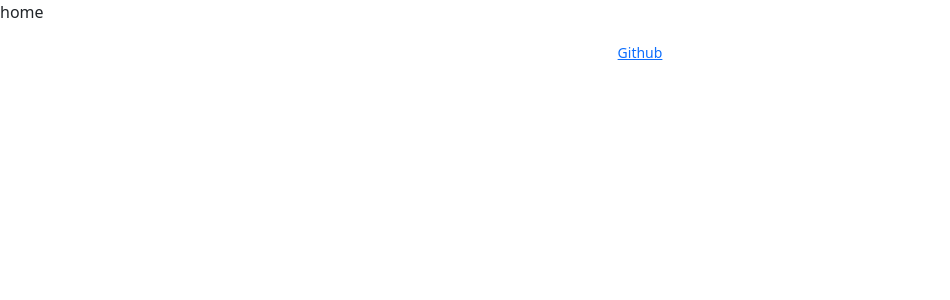
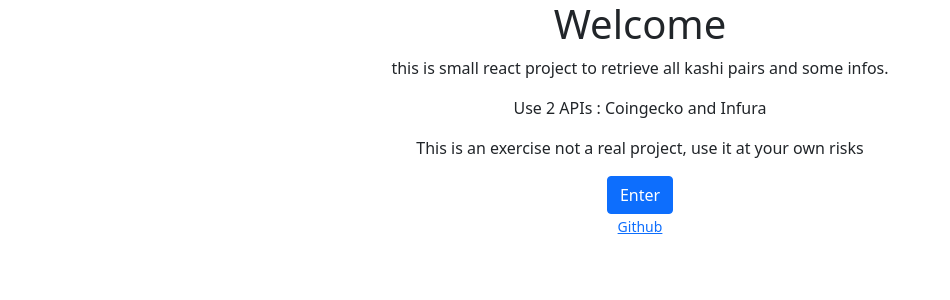
Before and after one commit to HHK-ETH/Kashi-pairs, a React (Create React App) app: page / in a window 1280 px wide. Shown: the top 300 px of the page, without its empty margins (0-950 px from the left). Built offline with nearby package versions, Linux system fonts and the light colour scheme.

Commit message:
feat: create Home page component

```diff
--- a/src/App.tsx
+++ b/src/App.tsx
@@ -1,14 +1,20 @@
-import React from 'react';
+import React, {useEffect, useState} from 'react';
 import Route from "./components/Route";
+import Pairs from "./pages/pairs";
+import Home from "./pages/home";
+import {KashiPairInfos} from "./utils/constants";
 
 function App() {
+
+    const [kashiPairs, setKashiPairs]: [KashiPairInfos[], Function] = useState([]);
+
     return (
-        <div>
+        <div className={'container'}>
             <Route path={'/'}>
-                <p>home</p>
+                <Home setKashiPairs={setKashiPairs}/>
             </Route>
             <Route path={'/pairs'}>
-                <p>pairs</p>
+                <Pairs kashiPairs={kashiPairs}/>
             </Route>
         </div>
     );
--- /dev/null
+++ b/src/pages/home.tsx
@@ -0,0 +1,15 @@
+import React from "react";
+
+function Home({setKashiPairs}: {setKashiPairs: Function}): JSX.Element {
+    return (
+        <div className={'container text-center'}>
+            <h1>Welcome</h1>
+            <p>this is small react project to retrieve all kashi pairs and some infos.</p>
+            <p>Use 2 APIs : Coingecko and Infura</p>
+            <p>This is an exercise not a real project, use it at your own risks</p>
+            <a className={'btn btn-primary'} href={'/pairs'}>Enter</a>
+        </div>
+    );
+}
+
+export default Home;
```
